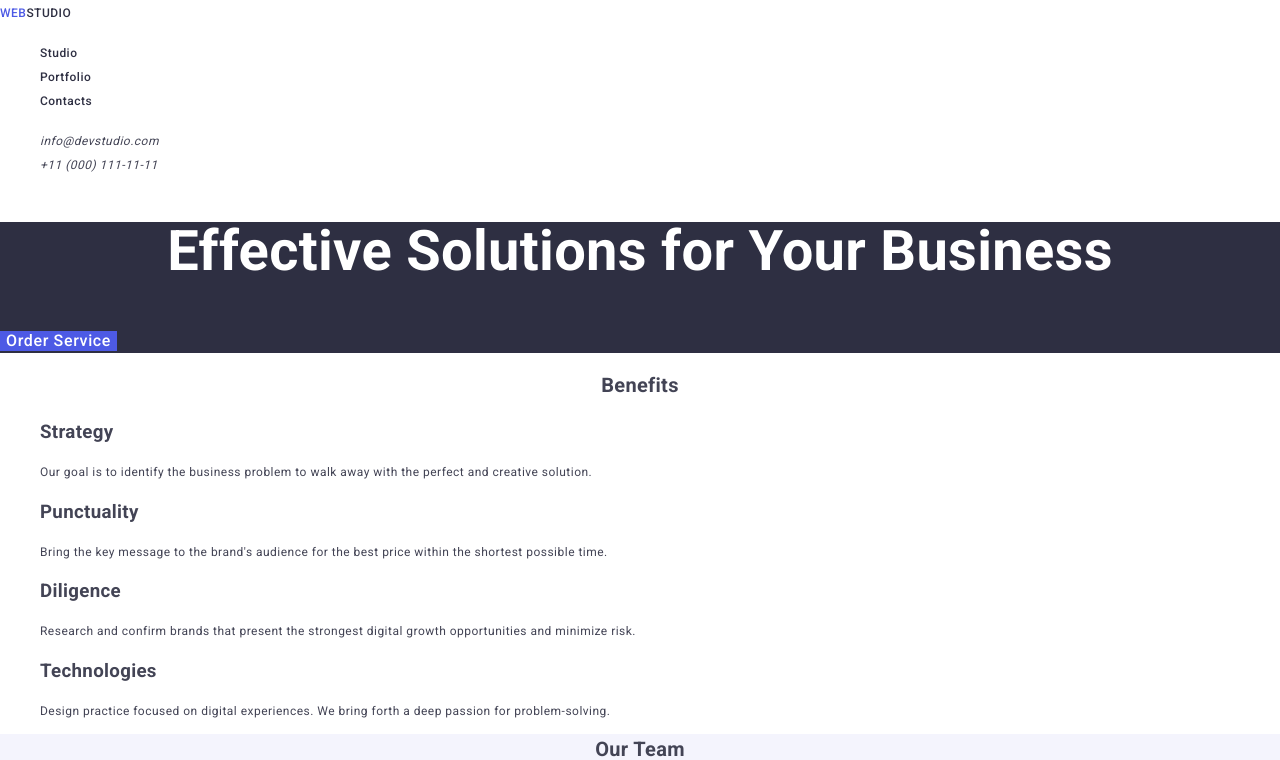
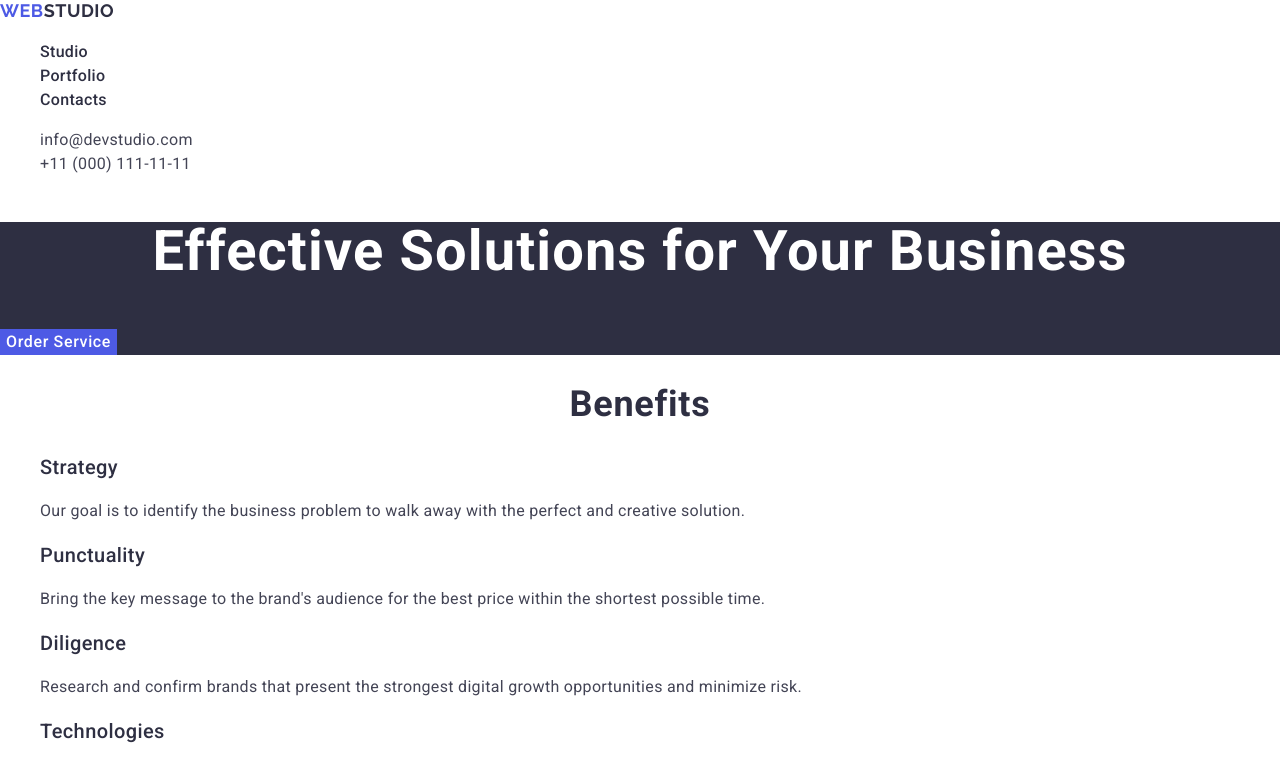
Before and after one commit to krava101/goit-markup-hw-02, a plain HTML site: page index.html in a window 1280 px wide. Shown: the top 760 px of the page. Drawn offline with nearby package versions, Linux system fonts and the light colour scheme.

Commit message:
Updated css
Changed 4 section
Update css

```diff
--- a/css/style.css
+++ b/css/style.css
@@ -5,6 +5,7 @@ body{
     line-height: 1.5;
     letter-spacing: 0.02em;
     color: #434455;
+    background-color: #fff;
 }
 
 ul{
@@ -18,42 +19,51 @@ a{
     text-decoration: none;
     color: #2E2F42;
 }
-
-p{
-    font-size: 12px;
-    line-height: 1.166;
-    letter-spacing: 0.04em;
-}
-
 /* Header */
 .page-header{
     background-color: #fff;
 }
 
-.page-nav > a{
+.logo{
     text-transform: uppercase;
-    font-weight: 500;
+    font-family: "Raleway", sans-serif;
+    font-weight: 700;
+    font-size: 18px;
+    line-height: 1.17;
+    letter-spacing: 0.03em;
+    color: #4D5AE5;
 }
 
-.page-nav ul a{
+.nav-links{
     font-weight: 500;
+    font-size: 16px;
+    line-height: 1.5;
+    letter-spacing: 0.02em;
+    color: #2E2F42;
 }
 
-.page-nav ul a:hover,
-.page-nav ul a:focus{
+.nav-links:hover,
+.nav-links:focus{
     color: #404BBF;
 }
 
-.first-logo-part{
-    color: #4D5AE5;
+.logo-part{
+    color: #2e2f42;
 }
 
-.contact-nav a {
-    color: #434455;
+.contact-nav{
+    font-style: normal;
 }
 
-.contact-nav a:hover,
-.contact-nav a:focus {
+.contact-nav-links {
+    color: #434455;
+    font-size: 16px;
+    line-height: 1.5;
+    letter-spacing: 0.02em;
+}
+
+.contact-nav-links:hover,
+.contact-nav-links:focus {
     color: #404BBF;
 }
 
@@ -70,25 +80,31 @@ p{
     font-family: 'Roboto';
     font-weight: 700;
     font-size: 56px;
-    line-height: 1.071;
+    line-height: 1.07;
+    letter-spacing: 0.02em
 }
 
 .section-header {
     text-align: center;
     font-weight: 700;
-    font-size: 20px;
+    font-size: 36px;
+    line-height: 1.11;
+    letter-spacing: 0.02em;
+    text-transform: capitalize;
+    color: #2e2f42;
 }
 
-button {
+.button {
     border: none;
     background-color: #4D5AE5;
     color: #fff;
     font-weight: 500;
     letter-spacing: 0.04em;
+    line-height: 1.5;
 }
 
-button:hover,
-button:focus {
+.button:hover,
+.button:focus {
     background-color: #404BBF;
     cursor: pointer;
 }
@@ -99,8 +115,21 @@ button:focus {
     background-color: #fff;
 }
 
+.card-header{
+    font-weight: 500;
+    font-size: 20px;
+    line-height: 1.2;
+    letter-spacing: 0.02em;
+    color: #2e2f42;
+}
+.text{
+    font-size: 16px;
+    line-height: 1.5;
+    letter-spacing: 0.02em;
+}
+
 /* Section 3 */
-.team{
+.team-card{
     background-color: #F4F4FD;
 }
 
@@ -118,6 +147,10 @@ button:focus {
     background-color: #2E2F42;
 }
 
-.page-footer a, .page-footer p{
+.footer-logo-part{
+   color: #f4f4fd;
+}
+
+.page-footer p{
     color: #F4F4FD;
 }
--- a/index.html
+++ b/index.html
@@ -29,78 +29,89 @@
   <body>
     <header class="page-header">
       <nav class="page-nav">
-        <a href="./index.html"
-          ><span class="first-logo-part">Web</span>Studio</a
+        <a href="./index.html" class="logo">
+          Web<span class="logo-part">Studio</span></a
         >
         <ul>
           <li>
-            <a href="">Studio</a>
+            <a href="./index.html" class="nav-links">Studio</a>
           </li>
           <li>
-            <a href="">Portfolio</a>
+            <a href="" class="nav-links">Portfolio</a>
           </li>
           <li>
-            <a href="">Contacts</a>
+            <a href="" class="nav-links">Contacts</a>
           </li>
         </ul>
       </nav>
       <address class="contact-nav">
         <ul>
-          <li><a href="mailto:info@devstudio.com">info@devstudio.com</a></li>
-          <li><a href="tel:+110001111111">+11 (000) 111-11-11</a></li>
+          <li>
+            <a href="mailto:info@devstudio.com" class="contact-nav-links"
+              >info@devstudio.com</a
+            >
+          </li>
+          <li>
+            <a href="tel:+110001111111" class="contact-nav-links"
+              >+11 (000) 111-11-11</a
+            >
+          </li>
         </ul>
       </address>
     </header>
     <main>
+      <!-- Section 1 -->
       <section class="first-section">
         <h1 class="page-title">Effective Solutions for Your Business</h1>
-        <button type="button">Order Service</button>
+        <button type="button" class="button">Order Service</button>
       </section>
+      <!-- Section 2 -->
       <section class="benefits">
         <h2 class="section-header">Benefits</h2>
         <ul>
           <li>
-            <h3>Strategy</h3>
-            <p>
+            <h3 class="card-header">Strategy</h3>
+            <p class="text">
               Our goal is to identify the business problem to walk away with the
               perfect and creative solution.
             </p>
           </li>
           <li>
-            <h3>Punctuality</h3>
-            <p>
+            <h3 class="card-header">Punctuality</h3>
+            <p class="text">
               Bring the key message to the brand's audience for the best price
               within the shortest possible time.
             </p>
           </li>
           <li>
-            <h3>Diligence</h3>
-            <p>
+            <h3 class="card-header">Diligence</h3>
+            <p class="text">
               Research and confirm brands that present the strongest digital
               growth opportunities and minimize risk.
             </p>
           </li>
           <li>
-            <h3>Technologies</h3>
-            <p>
+            <h3 class="card-header">Technologies</h3>
+            <p class="text">
               Design practice focused on digital experiences. We bring forth a
               deep passion for problem-solving.
             </p>
           </li>
         </ul>
       </section>
+      <!-- Section 3 -->
       <section class="team">
         <h2 class="section-header">Our Team</h2>
         <ul>
-          <li>
+          <li class="team-card">
             <img
               src="./images/product-designer.jpg"
               alt="A middle-aged man in blue shirt"
               width="264"
               height="260"
             />
-            <h3>Mark Guerrero</h3>
-            <p>Product Designer</p>
+            <h3 class="card-header">Mark Guerrero</h3>
+            <p class="text">Product Designer</p>
           </li>
           <li>
             <img
@@ -109,8 +120,8 @@
               width="264"
               height="260"
             />
-            <h3>Tom Ford</h3>
-            <p>Frontend Developer</p>
+            <h3 class="card-header">Tom Ford</h3>
+            <p class="text">Frontend Developer</p>
           </li>
           <li>
             <img
@@ -119,8 +130,8 @@
               width="264"
               height="260"
             />
-            <h3>Camila Garcia</h3>
-            <p>Marketing</p>
+            <h3 class="card-header">Camila Garcia</h3>
+            <p class="text">Marketing</p>
           </li>
           <li>
             <img
@@ -129,15 +140,14 @@
               width="264"
               height="260"
             />
-            <h3>Daniel Wilson</h3>
-            <p>UI Designer</p>
+            <h3 class="card-header">Daniel Wilson</h3>
+            <p class="text">UI Designer</p>
           </li>
         </ul>
       </section>
+      <!-- Section 4 -->
       <section class="portfolio">
         <h2 class="section-header">Our Portfolio</h2>
-        <ul>
-          <li>
         <ul>
           <li>
             <img
@@ -146,8 +156,8 @@
               width="360"
               height="300"
             />
-                <h3>Banking App</h3>
-                <p>App</p>
+            <h3 class="card-header">Banking App</h3>
+            <p class="text">App</p>
           </li>
           <li>
             <img
@@ -156,8 +166,8 @@
               width="360"
               height="300"
             />
-                <h3>Cashless Payment</h3>
-                <p>Marketing</p>
+            <h3 class="card-header">Cashless Payment</h3>
+            <p class="text">Marketing</p>
           </li>
           <li>
             <img
@@ -166,13 +176,9 @@
               width="360"
               height="300"
             />
-                <h3>Meditation App</h3>
-                <p>App</p>
+            <h3 class="card-header">Meditation App</h3>
+            <p class="text">App</p>
           </li>
-            </ul>
-          </li>
-          <li>
-            <ul>
           <li>
             <img
               src="./images/taxi-service.jpg"
@@ -180,8 +186,8 @@
               width="360"
               height="300"
             />
-                <h3>Taxi Service</h3>
-                <p>Marketing</p>
+            <h3 class="card-header">Taxi Service</h3>
+            <p class="text">Marketing</p>
           </li>
           <li>
             <img
@@ -190,8 +196,8 @@
               width="360"
               height="300"
             />
-                <h3>Screen Illustrations</h3>
-                <p>Design</p>
+            <h3 class="card-header">Screen Illustrations</h3>
+            <p class="text">Design</p>
           </li>
           <li>
             <img
@@ -200,17 +206,17 @@
               width="360"
               height="300"
             />
-                <h3>Online Courses</h3>
-                <p>Marketing</p>
-              </li>
-            </ul>
+            <h3 class="card-header">Online Courses</h3>
+            <p class="text">Marketing</p>
           </li>
         </ul>
       </section>
     </main>
     <footer class="page-footer">
-      <a href="./index.html"><span class="first-logo-part">Web</span>Studio</a>
-      <p>
+      <a href="./index.html" class="logo"
+        >Web<span class="footer-logo-part">Studio</span></a
+      >
+      <p class="text">
         Increase the flow of customers and sales for your business with digital
         marketing & growth solutions.
       </p>
```
Lines whose indentation alone changed are shown as unchanged.
